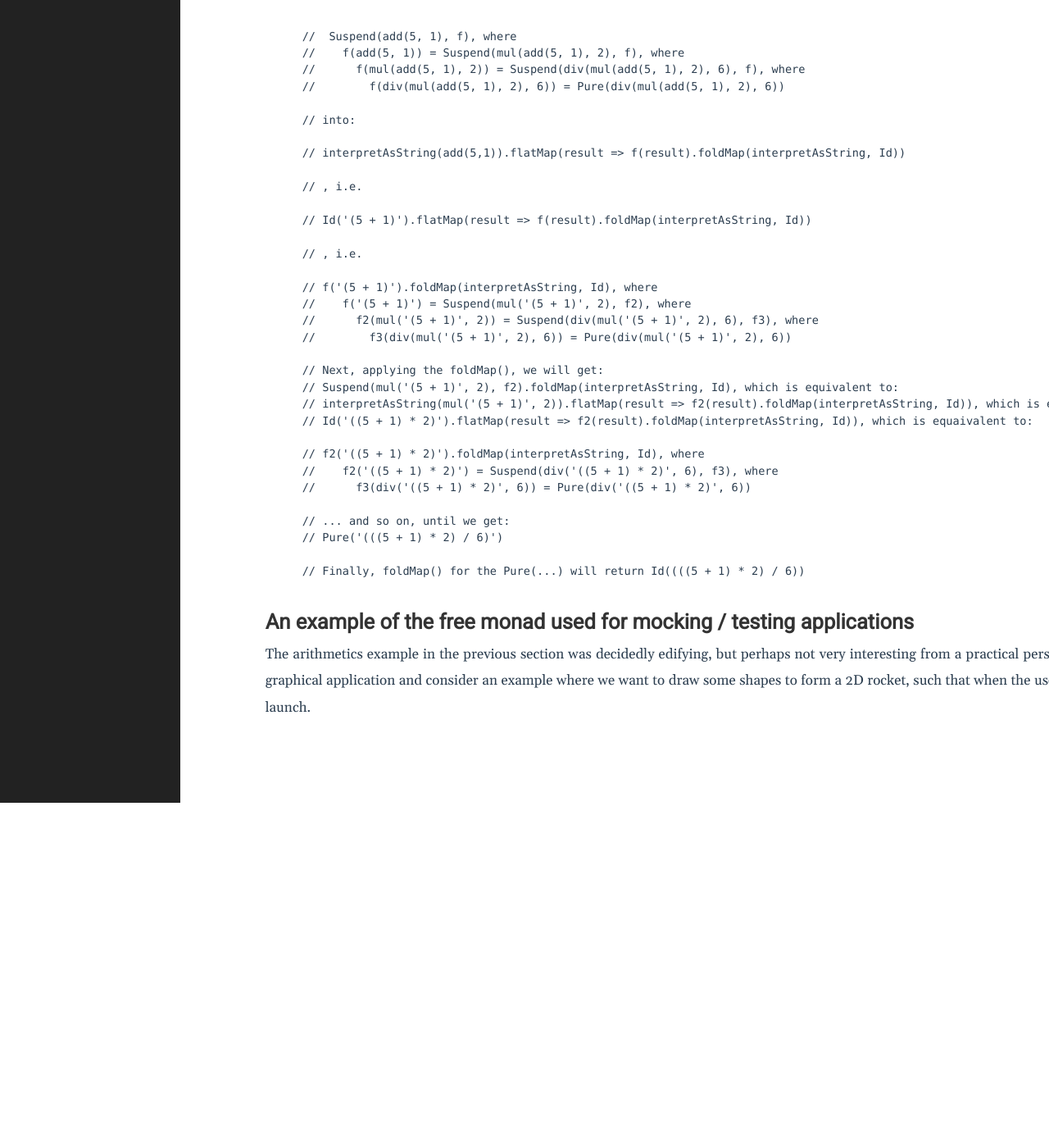
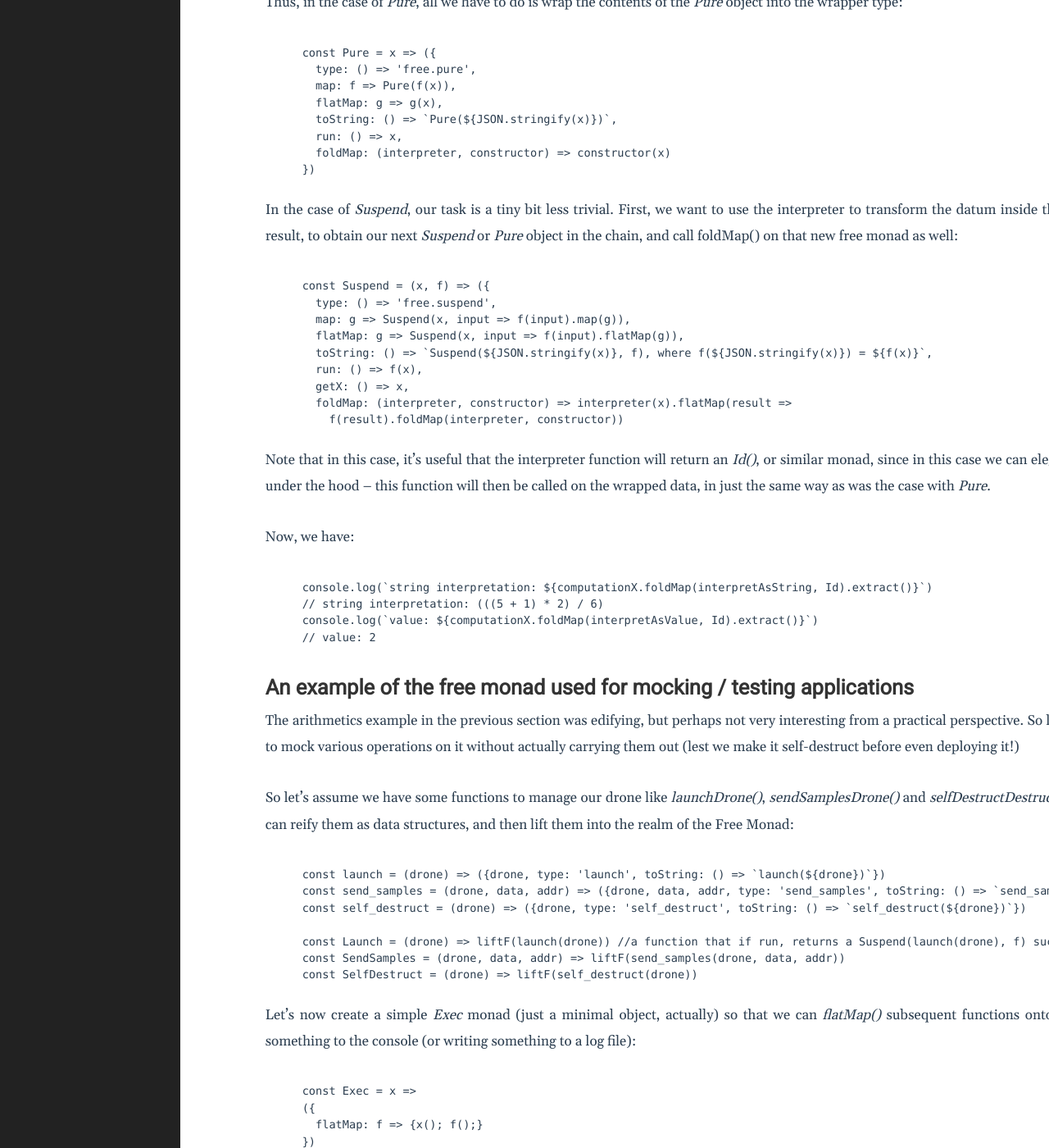
Before and after one commit to csapoadam/adamsfusions, a Jekyll site: the page built from docs/_posts/2022-08-30-freemonads.markdown, in a window 1280 px wide and 1400 px high, scrolled down 8597 px. Shown: the whole window at 82% size. Built offline with Jekyll 4.4.1, drawn with Linux system fonts in a browser that asks for light colours; before the commit the page ends 9576 px from its top, so only the background shows below that; some of the changed text lies outside the part shown.

Commit message:
finalize v1

```diff
--- a/docs/_posts/2022-08-30-freemonads.markdown
+++ b/docs/_posts/2022-08-30-freemonads.markdown
@@ -42,7 +42,7 @@ const Suspend = (x, f) => ({
   type: () => 'free.suspend',
   map: g => Suspend(x, input => f(input).map(g)),
   flatMap: g => Suspend(x, input => f(input).flatMap(g)),
-  toString: () => `Suspend(${JSON.stringify(x)}, f), where f(${JSON.stringify(x)}) = ${f(x)}`,
+  toString: () => `Suspend(${JSON.stringify(x)}, f),\n  where f(${JSON.stringify(x)}) = ${f(x)}`,
   run: () => f(x),
   getX: () => x
 })
@@ -99,14 +99,14 @@ const liftF = operationObject => Suspend(operationObject, Pure)
 // when run, the uppercase Just function creates a Suspend w/ data {x, type: 'maybe.just', toString: () => `just(${x})`}}
 // and a promise to eventually wrap it into a Pure
 const Just = x => liftF(just(x))
-// when run, this functioncreates a Suspend w/ data {type: 'maybe.nothing', toString: () => `nothing()`}
+// when run, this function creates a Suspend w/ data {type: 'maybe.nothing', toString: () => `nothing()`}
 // and a promise to eventually wrap it into a Pure
 const Nothing = () => liftF(nothing())
 {% endhighlight %}
 
-In our application code, we will (mostly) use the capitalized versions *Just* and *Nothing*. These are both functions that either take a value (*x* in the case of *Just*) or nothing (in the case of *Nothing*) and *lift them into the context of a Suspend object*. This Suspend object promises to wrap the data that represents a lowercase *just* or *nothing* object into a *Pure* object at some later time (when the Suspend is fully finalized and run). Leaving out the *toString* functions, the data itself that represents the *just* or *nothing* objects either has the form *{x, type: () => 'maybe.just'}* or *{type: () => 'maybe.nothing'}*.
+In our application code, we will (mostly) use the capitalized versions *Just* and *Nothing*. These are both functions that either take a value (*x* in the case of *Just*) or nothing (in the case of *Nothing*) and *lift them into the context of a Suspend object*. This Suspend object promises to wrap the data that represents a lowercase *just* or *nothing* object into a *Pure* object at some later time (when the Suspend is fully finalized and run). Leaving out the *toString* functions, the data itself that represents the *just(x)* or *nothing()* objects either has the form *{x, type: () => 'maybe.just'}* or *{type: () => 'maybe.nothing'}*.
 
-Since a *Just(x)* or a *Nothing()* is now really just a *Suspend* object under the hood, in theory we can now map or flatmap other functions onto them. The benefit of storing a function *f* inside the Suspend object in each case that will return a *Pure* object is that if we flatmap a new function, *g* onto the *Suspend* object, the new *Suspend* object that we obtain will still either contain the same (lowercase) *just(x)* or *nothing()*, but the function it promises to run on it will be *Pure(...).flatmap(g)* (where the three dots are either the *just(x)* or the *nothing*), which just translates to *g(just(x))* or *g(nothing)*.
+Since a *Just(x)* or a *Nothing()* is now really just a *Suspend* object under the hood, in theory we can now map or flatmap other functions onto them. The benefit of storing a function *f* inside the Suspend object in each case that will return a *Pure* object is that if we flatmap a new function, *g* onto the *Suspend* object, the new *Suspend* object that we obtain will still either contain the same (lowercase) *just(x)* or *nothing()*, but the function it promises to run on it will be *Pure(...).flatmap(g)* (where the three dots are either the *just(x)* or the *nothing()*), which just translates to *g(just(x))* or *g(nothing())*.
 
 If, in turn, this function *g* returns either a *Just(x)* or a *Nothing()*, we can repeat this same process again and again.
 
@@ -114,25 +114,26 @@ The big question is, how can we actually run a chain of computations built up in
 
 {% highlight javascript %}
 const maybe1 = Just(4)
-console.log(`maybe1 is ${maybe1}. Result of run(): ${maybe1.run()}`)
+console.log(`maybe1 is ${maybe1}.\nResult of run(): ${maybe1.run()}`)
 // maybe1 is: Suspend({"x":4}, f), where f({"x":4}) = Pure({"x":4})
-// result is: Pure({"x":4})
+// result of run(): Pure({"x":4})
 
 const maybe2 = Just(4).flatMap(res => Just(res + 1))
-console.log(`maybe2 is ${maybe2}. Result of run(): ${maybe2.run()}`)
+console.log(`maybe2 is ${maybe2}.\nResult of run(): ${maybe2.run()}`)
 // maybe2 is: Suspend({"x":4}, f), where
 //   f({"x":4}) = Suspend({"x":"just(4)1"}, f), where
-//     f({"x":"just(4)1"}) = Pure({"x":"just(4)1"})
-// result is: Suspend({"x":"just(4)1"}, f), where f({"x":"just(4)1"}) = Pure({"x":"just(4)1"})
+//   f({"x":"just(4)1"}) = Pure({"x":"just(4)1"})
+// result of run(): Suspend({"x":"just(4)1"}, f), where
+//   f({"x":"just(4)1"}) = Pure({"x":"just(4)1"})
 {% endhighlight %}
 
-In the first case, we really just have a *Suspend* object on our hands that, once run, will return the stored data wrapped inside a *Pure*. But something seems amiss in the second case. Recall that we said that flatmapping a function *g* on a *Just(x)* object will just run *Pure(just(x)).flatMap(g)*, which is the same as *g(x)*. So, in our case, when calling *maybe2.run()*, what we get back is a *Just(just(x) + 1)*, which is a *Suspend* object -- now containing the datum *just(x) + 1* (or in other words, *just(x)1*, since the Javascript interpreter will just treat both operands of the + operator as strings), and promising to wrap it into a *Pure* object!
+In the first case, we really just have a *Suspend* object on our hands that, once run, will return the stored data wrapped inside a *Pure*. But something seems amiss in the second case. Recall that we said that flatmapping a function *g* on a *Just(x)* object will just run *Pure(just(x)).flatMap(g)*, which is the same as *g(just(x))*. So, in our case, when calling *maybe2.run()*, since *g* is *res => Just(res + 1)*, what we get back is a *Just(just(x) + 1)*. As we've said before, this in turn is just a *Suspend* object -- now containing the datum *just(x) + 1* (or in other words, *just(x)1*, since the Javascript interpreter will just treat both operands of the + operator as strings), and promising to wrap it into a *Pure* object!
 
 What can we glean from this analysis?
 
 * First, since it's not possible to add together a *just(x)* and a number, clearly, one would have to check whether the input to the flatmapped function, *g*, is a *just(x)* or a *nothing()* and unwrap that object, like this: *res => Just(res.x + 1)* instead of *res => Just(res + 1)*. This would take care of the issue with the 1 being appended as a string rather than added to the internal 4 as a number.
 
-* But the more important point is this: When composing Suspend objects using either *map()* or *flatmap()*, we are basically just transforming the original one to represent more elaborate computations on the inside. But what those computations actually do is a different question, which we will find out when we actually run them. If at any point, such a computation returns as an intermediate result a Suspend object (i.e., a *Just(x)* or a *Nothing*), this will halt the computations until this new Suspend is actually run. In fact, all of the subsequent computations in the original chain of computations will just have the effect of transforming that Suspend object, to encapsulate all of the remaining computations which we wanted to carry out but didn't!
+* But the more important point is this: When composing Suspend objects using either *map()* or *flatmap()*, we are basically just transforming the original one to represent more elaborate computations on the inside. But what those computations actually do is a different question, which we will find out when we actually run them. If at any point, such a computation returns as an intermediate result a Suspend object (i.e., a *Just(x)* or a *Nothing*), this will halt the computations until this new Suspend is actually run. In fact, all of the subsequent computations will just have the effect of transforming that new Suspend object, to encapsulate all of the remaining computations which we wanted to carry out but haven't yet gotten to!
 
 So we have two problems with running a Suspend object composed in this way. First, we don't know how many times to run it. Second, the internal data that it contains still may need to be processed in unique ways. In our case, we still need to check whether the result from the earlier computation is a *nothing()* or a *just(x)* with a value! In the former case, we would have to return a *Nothing()*, not a *Just(x)*. And in the latter case, we would still need to unpack the value inside it.
 
@@ -202,7 +203,21 @@ const Mul = (x, y) => liftF(mul(x, y)) //a function that if run, returns a Suspe
 
 Here, again, *Div(x, y)*, *Add(x, y)* and *Mul(x, y)* are actually just *Suspend* objects under the hood that contain the objects representing the lowercase variants *div*, *add* and *mul*, with the deferred operation of wrapping those into a *Pure*. However, what is different compared to the example with the Maybe monad is that *div*, *add* and *mul* now represent operations that can be carried out, as opposed to being plain numbers (as in the case of, e.g., *just(4)*).
 
-Next, we define our two *interpreter* functions, whose task it is to transform the data contained within each intermediate *Suspend* object prior to their being run. Since we don't know what type our interpreter function will (in general) return, it's important that we wrap the return values into an *Id()* wrapper, so that we can deal with a common language (this is because our runner function needs to be agnostic as to what data types it will be dealing with):
+Next, we define our two *interpreter* functions, whose task it is to transform the data contained within each intermediate *Suspend* object prior to their being run. In other words, when we have our first *Suspend* object -- which promises to wrap the reified operation into a *Pure* object -- and then flatmap our next function, *g* onto it, instead of computing, e.g. something like:
+
+{% highlight javascript %}
+Pure(div(6, 2)).flatMap(x => Add(x, 2)) = Add(div(6, 2), 2)
+{% endhighlight %}
+
+we want to compute:
+
+{% highlight javascript %}
+Pure(interpreter(div(6, 2))).flatMap(x => Add(x, 2)) = Add(interpreter(div(6, 2)), 2)
+{% endhighlight %}
+
+... and repeat this process until we finish. Here, however, it's important that the interpreter function itself return a common data structure (ideally, the *Id()* monad), rather than just a plain value. Why? Because, in general we can have as many interpreter functions as there are stars in the sky, and we need to make sure that the values we obtain can be handled in a uniform way. In addition, using a monad like *Id()* can be useful in that we can be sure that the *map()* and *flatMap* functions will be defined on the result, so we can continue to string together operations at a higher level.
+
+Our two interpreter functions, then, might look like this:
 
 {% highlight javascript %}
 const interpretAsValue = x => {
@@ -234,7 +249,7 @@ const interpretAsString = x => {
 
 Regardless of which interpreter function we will be working with, we can be sure that when transforming the value inside any given Free monad, we will get an Id() monad with something inside it.
 
-Our application code, in turn, will look something like this:
+Our application code, in turn, would still look something like this:
 
 {% highlight javascript %}
 const computationX = Add(5,1) //Suspend(add(5,1), f), such that f(add(5,1)) = Pure(add(5,1))
@@ -244,23 +259,36 @@ const computationX = Add(5,1) //Suspend(add(5,1), f), such that f(add(5,1)) = Pu
 console.log(`computationX: ${computationX}`)
 //  Suspend(add(5, 1), f), where
 //    f(add(5, 1)) = Suspend(mul(add(5, 1), 2), f), where
-//      f(mul(add(5, 1), 2)) = Suspend(div(mul(add(5, 1), 2), 6), f), where
-//        f(div(mul(add(5, 1), 2), 6)) = Pure(div(mul(add(5, 1), 2), 6))
-
-console.log(`string interpretation: ${computationX.foldMap(interpretAsString, Id).extract()}`)
-// string interpretation: (((5 + 1) * 2) / 6)
-console.log(`value: ${computationX.foldMap(interpretAsValue, Id).extract()}`)
-// value: 2
+//    f(mul(add(5, 1), 2)) = Suspend(div(mul(add(5, 1), 2), 6), f), where
+//    f(div(mul(add(5, 1), 2), 6)) = Pure(div(mul(add(5, 1), 2), 6))
 {% endhighlight %}
 
-Here, we can see that we have the same kind of recursive Suspend chain that we had in the example with the Maybe monad. However, prior to running the function in each of the subsequent Suspend objects, we will want to first transform the data on which those functions are run.
+The question now is, how can we adapt our earlier runner function to carry out the transformations while performing the computations. One naive solution might look like this:
 
-Once we grasp this concept, the implementation of *foldMap()* is not so difficult.
 
-To ensure that it has the same number and type of arguments in both the *Pure* and *Suspend* case, *foldMap()* will accept two arguments: first, the interpreter function itself, and second, the wrapper type that the interpreter function uses to wrap its result.
+{% highlight javascript %}
+const runnerWithInterpreter = (piggybackedMd, interpreter) => {
+  let current = piggybackedMd
+  while (true) {
+    if (current.type() == 'free.pure') {
+      return current.run()
+    } else {
+      current = interpreter(current.getX()).flatMap(current.getF())
+    }
+  }
+}
 
-In the case of *Pure*, all we have to do is wrap the contents of the *Pure* object into the wrapper type:
+console.log(runnerWithInterpreter(computationX, interpretAsString)) // (((5 + 1) * 2) / 6)
+console.log(runnerWithInterpreter(computationX, interpretAsValue)) // 2
+{% endhighlight %}
 
+This will work, assuming that we augment the definition of *Suspend*, to include a *getF()* function, which predictably will return the function itself stored in the Suspend object.Notice that since the interpreter function function returns a monad, we can now flatmap that function onto the result.
+
+On the other hand, notice that in the case of this runner function, at no point did we invoke anything specific to the *Mul*, *Div* and *Add* objects. Based on this, we could generalize the solution and implement it as part of the *Suspend* and *Pure* data types themselves! Formally, the function we need to define is called *foldMap*, since we want to combine all of the operations (fold) into a single result, while transforming the intermediate results (map).
+
+To ensure that our *foldMap* function has the same number and type of arguments in both the *Pure* and *Suspend* case, *foldMap()* will accept two arguments: first, the interpreter function itself, and second, the wrapper type that the interpreter function uses to wrap its result (the latter is necessary because in the case of *Pure*, we might still want to wrap the result into a new monad).
+
+Thus, in the case of *Pure*, all we have to do is wrap the contents of the *Pure* object into the wrapper type:
 
 {% highlight javascript %}
 const Pure = x => ({
@@ -287,53 +315,91 @@ const Suspend = (x, f) => ({
     f(result).foldMap(interpreter, constructor))
 {% endhighlight %}
 
-What will foldMap do? Since we have:
+Note that in this case, it's useful that the interpreter function will return an *Id()*, or similar monad, since in this case we can elegantly *flatMap* the original function *f* on it, and -- under the hood -- this function will then be called on the wrapped data, in just the same way as was the case with *Pure*.
+
+Now, we have:
 
 {% highlight javascript %}
-const computationX = Add(5,1) //Suspend(add(5,1), f), such that f(add(5,1)) = Pure(add(5,1))
-  .flatMap(x => Mul(x, 2))
-  .flatMap(x => Div(x, 6))
-computationX.foldMap(interpretAsString, Id)
-{% endhighlight %}
-
-It will turn (in the string case):
-
-{% highlight javascript %}
-//  Suspend(add(5, 1), f), where
-//    f(add(5, 1)) = Suspend(mul(add(5, 1), 2), f), where
-//      f(mul(add(5, 1), 2)) = Suspend(div(mul(add(5, 1), 2), 6), f), where
-//        f(div(mul(add(5, 1), 2), 6)) = Pure(div(mul(add(5, 1), 2), 6))
-
-// into:
-
-// interpretAsString(add(5,1)).flatMap(result => f(result).foldMap(interpretAsString, Id))
-
-// , i.e.
-
-// Id('(5 + 1)').flatMap(result => f(result).foldMap(interpretAsString, Id))
-
-// , i.e.
-
-// f('(5 + 1)').foldMap(interpretAsString, Id), where
-//    f('(5 + 1)') = Suspend(mul('(5 + 1)', 2), f2), where
-//      f2(mul('(5 + 1)', 2)) = Suspend(div(mul('(5 + 1)', 2), 6), f3), where
-//        f3(div(mul('(5 + 1)', 2), 6)) = Pure(div(mul('(5 + 1)', 2), 6))
-
-// Next, applying the foldMap(), we will get:
-// Suspend(mul('(5 + 1)', 2), f2).foldMap(interpretAsString, Id), which is equivalent to:
-// interpretAsString(mul('(5 + 1)', 2)).flatMap(result => f2(result).foldMap(interpretAsString, Id)), which is equivalent to:
-// Id('((5 + 1) * 2)').flatMap(result => f2(result).foldMap(interpretAsString, Id)), which is equaivalent to:
-
-// f2('((5 + 1) * 2)').foldMap(interpretAsString, Id), where
-//    f2('((5 + 1) * 2)') = Suspend(div('((5 + 1) * 2)', 6), f3), where
-//      f3(div('((5 + 1) * 2)', 6)) = Pure(div('((5 + 1) * 2)', 6))
-
-// ... and so on, until we get:
-// Pure('(((5 + 1) * 2) / 6)')
-
-// Finally, foldMap() for the Pure(...) will return Id((((5 + 1) * 2) / 6))
+console.log(`string interpretation: ${computationX.foldMap(interpretAsString, Id).extract()}`)
+// string interpretation: (((5 + 1) * 2) / 6)
+console.log(`value: ${computationX.foldMap(interpretAsValue, Id).extract()}`)
+// value: 2
 {% endhighlight %}
 
 ## An example of the free monad used for mocking / testing applications
 
-The arithmetics example in the previous section was decidedly edifying, but perhaps not very interesting from a practical perspective. So let's imagine we are working on a 2D graphical application and consider an example where we want to draw some shapes to form a 2D rocket, such that when the user clicks on the body of the rocket, the rocket will launch.
+The arithmetics example in the previous section was edifying, but perhaps not very interesting from a practical perspective. So let's imagine we are working on a drone and want to mock various operations on it without actually carrying them out (lest we make it self-destruct before even deploying it!)
+
+So let's assume we have some functions to manage our drone like *launchDrone()*, *sendSamplesDrone()* and *selfDestructDestruct()*. However, instead of calling them directly, we can reify them as data structures, and then lift them into the realm of the Free Monad:
+
+
+{% highlight javascript %}
+const launch = (drone) => ({drone, type: 'launch', toString: () => `launch(${drone})`})
+const send_samples = (drone, data, addr) => ({drone, data, addr, type: 'send_samples', toString: () => `send_samples(${drone}, ${data}, ${addr})`})
+const self_destruct = (drone) => ({drone, type: 'self_destruct', toString: () => `self_destruct(${drone})`})
+
+const Launch = (drone) => liftF(launch(drone)) //a function that if run, returns a Suspend(launch(drone), f) such that f() returns Pure(launch(drone))
+const SendSamples = (drone, data, addr) => liftF(send_samples(drone, data, addr))
+const SelfDestruct = (drone) => liftF(self_destruct(drone))
+{% endhighlight %}
+
+Let's now create a simple *Exec* monad (just a minimal object, actually) so that we can *flatMap()* subsequent functions onto it, after carrying out a side-effect like printing something to the console (or writing something to a log file):
+
+{% highlight javascript %}
+const Exec = x =>
+({
+  flatMap: f => {x(); f();}
+})
+
+const interpreterDroneMock = x => {
+  // returns an Exec monad containing the function to carry out
+  if (x.type == 'launch') {
+    return Exec(() => console.log(`Drone ${x.drone} has been launched`))
+  }
+  if (x.type == 'send_samples') {
+    return Exec(() => console.log(`Drone ${x.drone} sent data ${x.data} to address ${x.addr}`))
+  }
+  if (x.type == 'self_destruct') {
+    return Exec(() => console.log(`Drone ${x.drone} has self-destructed`))
+  }
+}
+{% endhighlight %}
+
+Now, we can implement our logic using the capitalized versions *Launch*, *SendSamples* and *SelfDestruct*, and then mock the functionality using *foldMap* together with *interpreterDroneMock*:
+
+
+{% highlight javascript %}
+const topSecretOperation = Launch("NiftySleuth")
+  .flatMap(x => SendSamples("NiftySleuth", "{'isTargetVisible': true}", "127.0.0.300:8500"))
+  .flatMap(x => SelfDestruct("NiftySleuth"))
+
+topSecretOperation.foldMap(interpreterDroneMock, Exec)
+// will print:
+// Drone NiftySleuth has been launched
+// Drone NiftySleuth sent data {'isTargetVisible': true} to address 127.0.0.300:8500
+// Drone NiftySleuth has self-destructed
+{% endhighlight %}
+
+However, if we wanted to run the whole shebang for real, we could do:
+
+{% highlight javascript %}
+const interpreterDroneRealDeal = x => {
+  if (x.type == 'launch') {
+    return Exec(() => launchDrone())
+  }
+  if (x.type == 'send_samples') {
+    return Exec(() => sendSamplesDrone())
+  }
+  if (x.type == 'self_destruct') {
+    return Exec(() => selfDestructDrone())
+  }
+}
+
+const topSecretOperation = Launch("NiftySleuth")
+  .flatMap(x => SendSamples("NiftySleuth", "{'isTargetVisible': true}", "127.0.0.300:8500"))
+  .flatMap(x => SelfDestruct("NiftySleuth"))
+
+topSecretOperation.foldMap(interpreterDroneRealDeal, Exec)
+{% endhighlight %}
+
+Of course, we didn't go into the details of passing the right parameters to the real functions; the details can be filled out easily.
```
